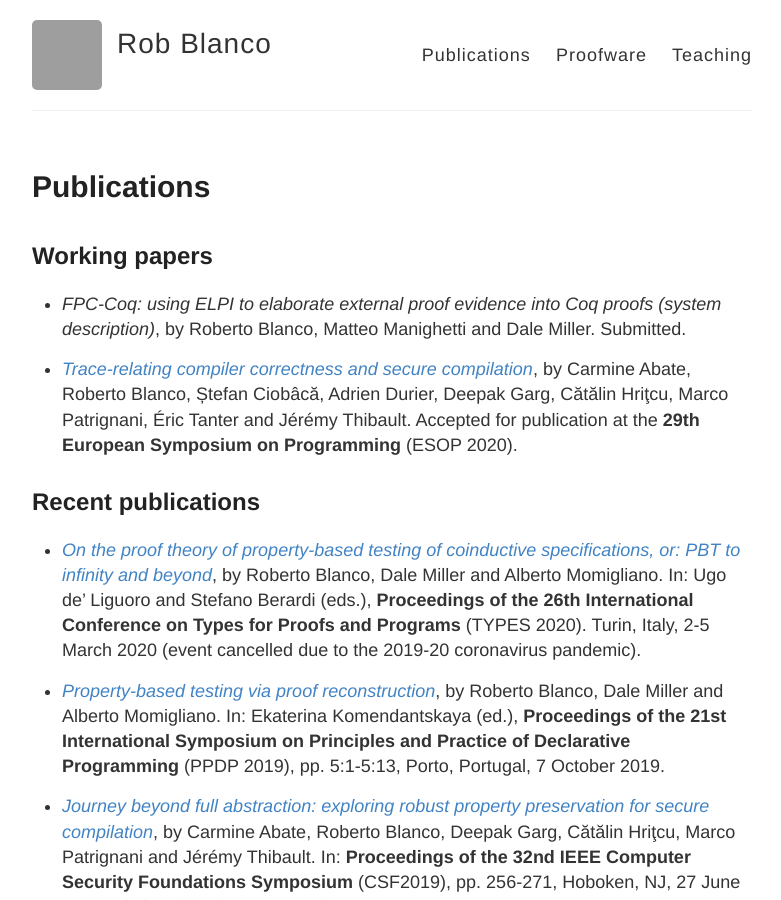
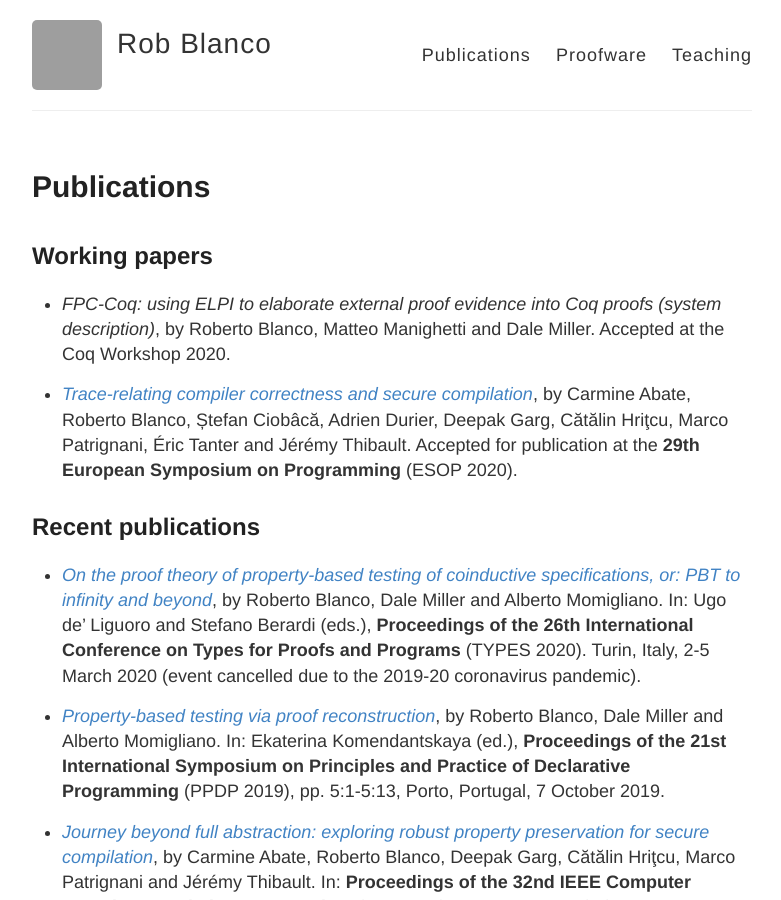
Before and after one commit to robblanco/robblanco.github.io, a Jekyll site: the page built from publications.md, in a window 1280 px wide and 900 px high. Shown: the whole window, without its empty margins (248-1029 px from the left). Built offline with Jekyll 4.4.1, drawn with Linux system fonts in a browser that asks for light colours; grey boxes are pictures that could not be loaded.

Commit message:
Coq workshop

```diff
--- a/publications.md
+++ b/publications.md
@@ -8,7 +8,7 @@ permalink: /publications/
 
 * *FPC-Coq: using ELPI to elaborate external proof evidence into Coq proofs
   (system description)*, by Roberto Blanco, Matteo Manighetti and Dale Miller.
-  Submitted.
+  Accepted at the Coq Workshop 2020.
 
 * [*Trace-relating compiler correctness and secure compilation*](
   https://arxiv.org/abs/1907.05320), by Carmine Abate, Roberto Blanco, Ștefan
```
